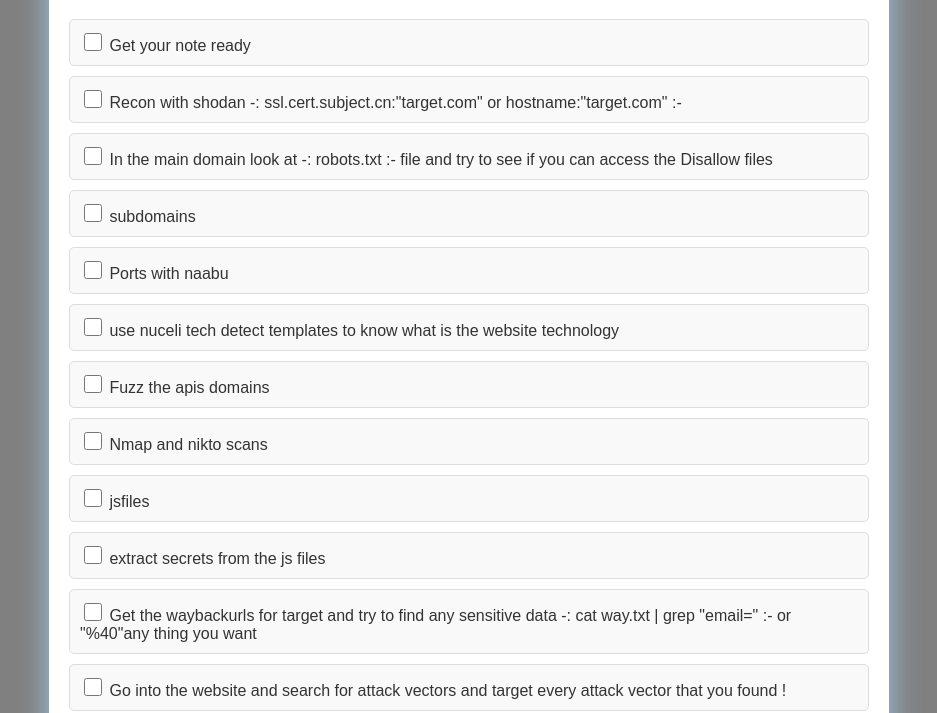
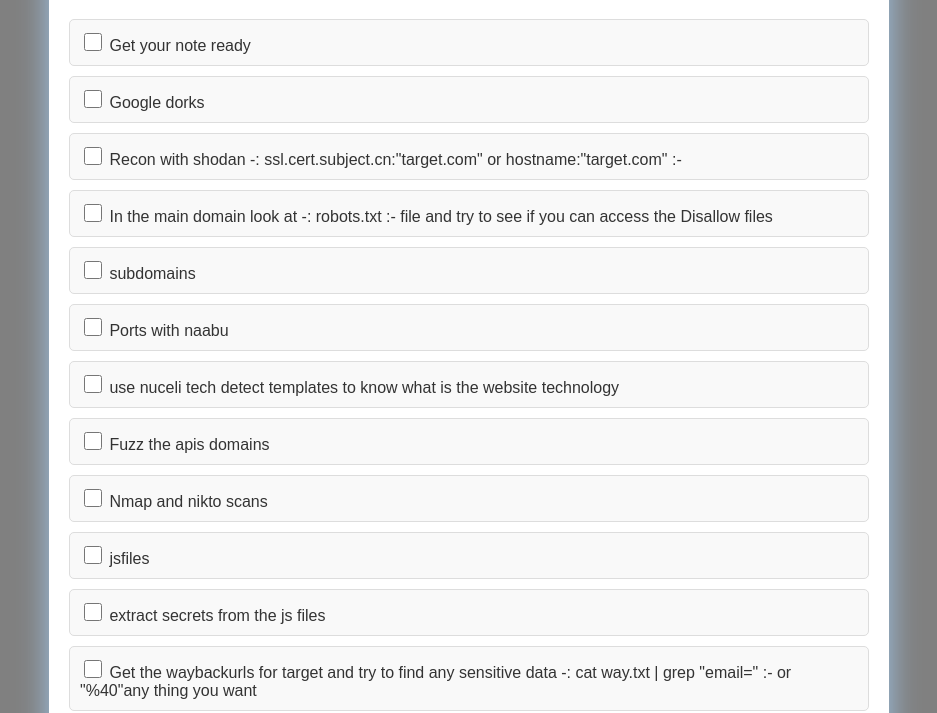
Before and after one commit to shaheen101sec/hunt, a plain HTML site: page index.html in a window 1280 px wide. Shown: the part 111-824 px from the top of the page, without its empty margins (171-1108 px from the left). Drawn offline with Linux system fonts and the light colour scheme.

Commit message:
Update index.html

```diff
--- a/index.html
+++ b/index.html
@@ -76,6 +76,7 @@
         <h1>Bug Bounty Methodology</h1>
 <ul>
 <li><label><input type="checkbox"> Get your note ready</label></li>
+<li><label><input type="checkbox"> Google dorks</label></li>
 <li><label><input type="checkbox"> Recon with shodan -: ssl.cert.subject.cn:"target.com" or hostname:"target.com" :-</label></li>
 <li><label><input type="checkbox"> In the main domain look at -: robots.txt :- file and try to see if you can access the Disallow files</label></li>
 <li><label><input type="checkbox"> subdomains</label></li>
```
